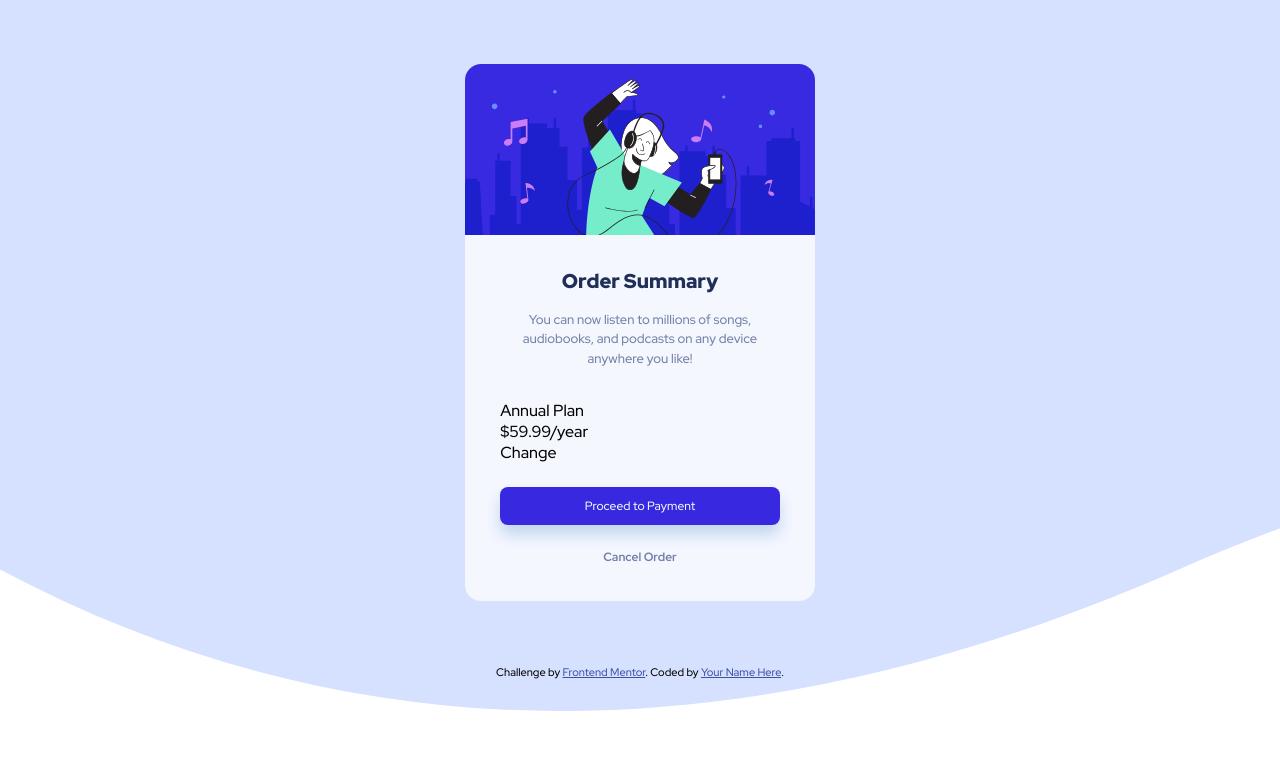
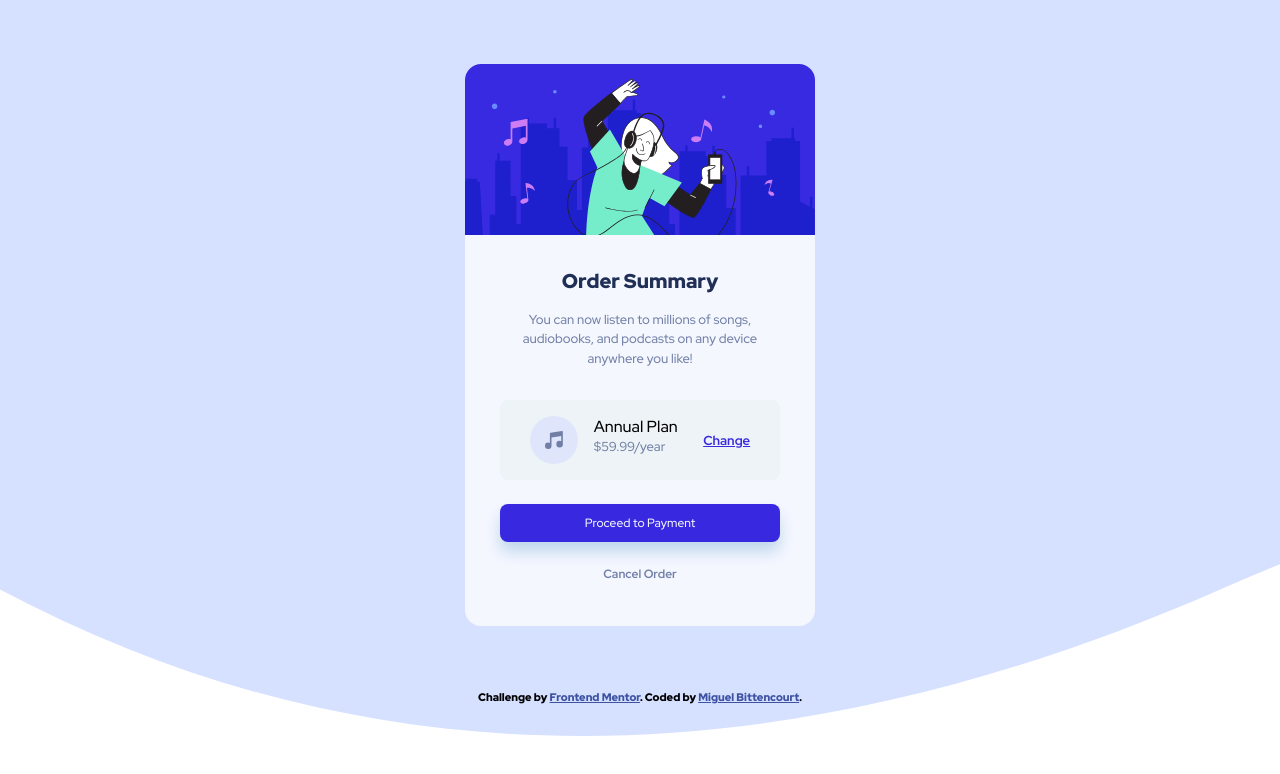
Before and after one commit to miguelbittencourt/order-summary-component, a plain HTML site: page index.html in a window 1280 px wide. Drawn offline with Linux system fonts and the light colour scheme.

Commit message:
Projeto completo - união dos commits

```diff
--- a/index.html
+++ b/index.html
@@ -33,21 +33,27 @@
           <p class="paragraph">You can now listen to millions of songs, audiobooks, and podcasts on any
             device anywhere you like!</p>
         </div>
+        <div id="price-change">
           <div id="price-div">
+            <img src="./images/icon-music.svg" alt="music icon">
             <p id="plan">Annual Plan</p>
             <p class="paragraph">$59.99/year</p>
           </div>
           <div id="change-div">
-          Change
+            <a href="#" class="paragraph">Change</a>
           </div>
+        </div>
+        <div id="button-div">
           <div id="payment-div">
               <button id="payment-button">
-            Proceed to Payment
+                <a href="#">Proceed to Payment</a>
               </button>
           </div>
           <div id="cancel-div">
-          <span>Cancel Order</span>
+            <a href="#"><span>Cancel Order</span></a>
           </div>
+        </div>
+
       </div>
 
     </section>
@@ -59,7 +65,7 @@
   <footer>
     <div class="attribution">
       Challenge by <a href="https://www.frontendmentor.io?ref=challenge" target="_blank">Frontend Mentor</a>.
-      Coded by <a href="#">Your Name Here</a>.
+      Coded by <a href="https://github.com/miguelbittencourt?tab=repositories">Miguel Bittencourt</a>.
     </div>
   </footer>
 
--- a/style.css
+++ b/style.css
@@ -24,7 +24,7 @@ body{
     box-sizing: border-box;
 }
 
-img{
+.main-section .card-picture img{
     width: 100%;
     border-radius: 1rem 1rem 0 0;
 }
@@ -42,6 +42,7 @@ img{
     position: relative;
     top: -4px;
     padding: 0 2.2rem;
+    /* background-color: green; */
 }
 
 #title-paragraph{
@@ -56,7 +57,7 @@ img{
     margin: 0 0 1rem;
 }
 
-#title-paragraph p{
+.paragraph{
     color: var(--desatured-blue);
     font-size: 13px;
     line-height: 1.2rem;
@@ -67,11 +68,21 @@ button{
     border-radius: 0.5rem;
     border: none;
     background-color: var(--bright-blue);
-    color: var(--very-pale-blue);
     padding: 0.7rem;
     font-size: 12px;
     font-family: "Red Hat Display";
     box-shadow: 0 10px 15px hsl(209, 55%, 84%);
+    text-decoration: none;
+}
+
+button:hover{
+    background-color: hsl(245, 55%, 52%);
+    cursor: pointer;
+}
+
+button a{
+    text-decoration: none;
+    color: var(--very-pale-blue);
 }
 
 
@@ -85,19 +96,60 @@ button{
     font-weight: 700;
 }
 
-#cancel-div{
-    margin: 1.5rem 0 1rem;
+#cancel-div a{
+    text-decoration: none;
+    color: var(--desatured-blue);
+}
+
+#cancel-div a:hover{
+    color: var(--dark-blue);
+    font-weight: 900;
+}
+
+
+#change-div a{
+    text-decoration: underline;
+    color: var(--bright-blue);
+    font-weight: 700;
+}
+
+#change-div a:hover{
+    text-decoration: none;
+    color: hsl(245, 55%, 52%);
+}
+
+#price-div, #change-div{
+    display: inline-block;
+}
+
+#price-div{
+    width: 70%;
+}
+
+#price-change{
+    padding: 1rem;
+    border-radius: 0.5rem;
+    background-color: hsl(207, 39%, 95%);
+    display: flex;
+    justify-content: center;
+    align-items: center;
+}
+
+#price-change img{
+    float: left;
+    margin: 0 1rem 0 0;
 }
 
 footer{
     margin: 2rem auto;
     font-family: "Red Hat Display", sans-serif;
+    font-weight: 900;
 }
 
-@media(max-width:768px)
+@media(max-width:460px)
 {
     .main-section{
-        width: 320px;
+        width: 325px;
         margin: 2rem auto;
     }
 }
```
Lines whose indentation alone changed are shown as unchanged.
